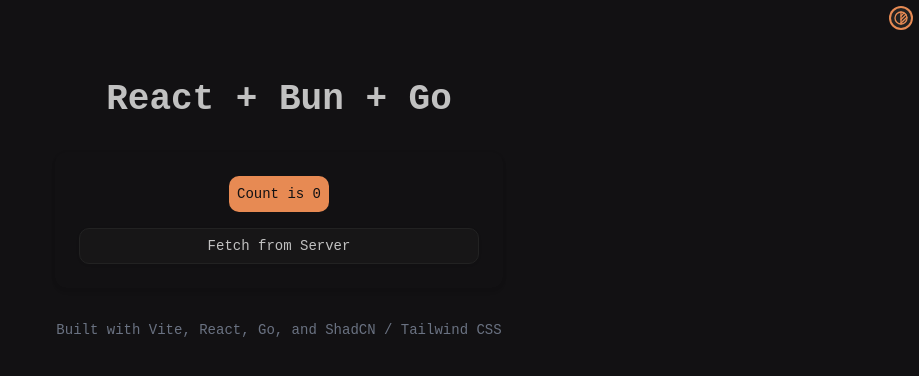
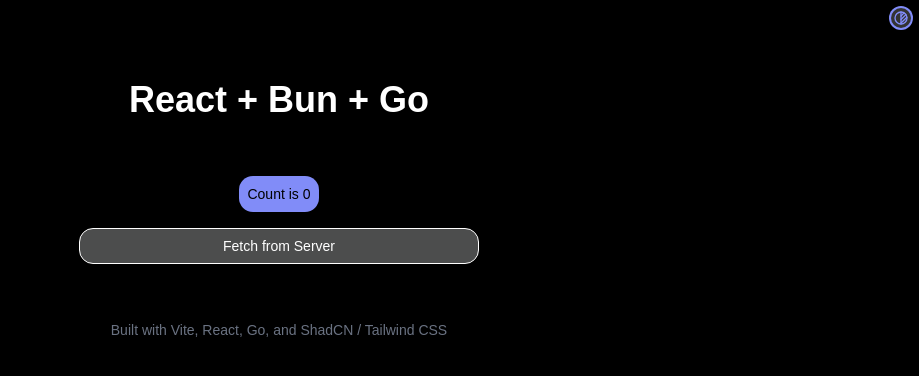
Before and after one commit to kozykoding/go-react-bun, a React (Vite) app in the folder frontend/: page / in a window 1280 px wide. Shown: the top 376 px of the page, without its empty margins (361-1280 px from the left). Built offline with nearby package versions, Linux system fonts and the light colour scheme; no server answers.

Commit message:
updated frontend css

```diff
--- a/frontend/src/index.css
+++ b/frontend/src/index.css
@@ -4,121 +4,131 @@
 @custom-variant dark (&:is(.dark *));
 
 :root {
-  --background: oklch(1 0 0);
-  --foreground: oklch(0.2101 0.0318 264.6645);
+  --background: oklch(0.9789 0.0082 121.6272);
+  --foreground: oklch(0 0 0);
   --card: oklch(1 0 0);
-  --card-foreground: oklch(0.2101 0.0318 264.6645);
+  --card-foreground: oklch(0 0 0);
   --popover: oklch(1 0 0);
-  --popover-foreground: oklch(0.2101 0.0318 264.6645);
-  --primary: oklch(0.6716 0.1368 48.513);
+  --popover-foreground: oklch(0 0 0);
+  --primary: oklch(0.5106 0.2301 276.9656);
   --primary-foreground: oklch(1 0 0);
-  --secondary: oklch(0.536 0.0398 196.028);
+  --secondary: oklch(0.7038 0.123 182.5025);
   --secondary-foreground: oklch(1 0 0);
-  --muted: oklch(0.967 0.0029 264.5419);
-  --muted-foreground: oklch(0.551 0.0234 264.3637);
-  --accent: oklch(0.9491 0 0);
-  --accent-foreground: oklch(0.2101 0.0318 264.6645);
+  --muted: oklch(0.9551 0 0);
+  --muted-foreground: oklch(0.3211 0 0);
+  --accent: oklch(0.7686 0.1647 70.0804);
+  --accent-foreground: oklch(0 0 0);
   --destructive: oklch(0.6368 0.2078 25.3313);
-  --destructive-foreground: oklch(0.9851 0 0);
-  --border: oklch(0.9276 0.0058 264.5313);
-  --input: oklch(0.9276 0.0058 264.5313);
-  --ring: oklch(0.6716 0.1368 48.513);
-  --chart-1: oklch(0.594 0.0443 196.0233);
-  --chart-2: oklch(0.7214 0.1337 49.9802);
-  --chart-3: oklch(0.8721 0.0864 68.5474);
-  --chart-4: oklch(0.6268 0 0);
-  --chart-5: oklch(0.683 0 0);
-  --sidebar: oklch(0.967 0.0029 264.5419);
-  --sidebar-foreground: oklch(0.2101 0.0318 264.6645);
-  --sidebar-primary: oklch(0.6716 0.1368 48.513);
+  --destructive-foreground: oklch(1 0 0);
+  --border: oklch(0 0 0);
+  --input: oklch(0.5555 0 0);
+  --ring: oklch(0.7853 0.1041 274.7134);
+  --chart-1: oklch(0.5106 0.2301 276.9656);
+  --chart-2: oklch(0.7038 0.123 182.5025);
+  --chart-3: oklch(0.7686 0.1647 70.0804);
+  --chart-4: oklch(0.6559 0.2118 354.3084);
+  --chart-5: oklch(0.7227 0.192 149.5793);
+  --sidebar: oklch(0.9789 0.0082 121.6272);
+  --sidebar-foreground: oklch(0 0 0);
+  --sidebar-primary: oklch(0.5106 0.2301 276.9656);
   --sidebar-primary-foreground: oklch(1 0 0);
-  --sidebar-accent: oklch(1 0 0);
-  --sidebar-accent-foreground: oklch(0.2101 0.0318 264.6645);
-  --sidebar-border: oklch(0.9276 0.0058 264.5313);
-  --sidebar-ring: oklch(0.6716 0.1368 48.513);
-  --font-sans: Geist Mono, ui-monospace, monospace;
-  --font-serif: serif;
-  --font-mono: JetBrains Mono, monospace;
-  --radius: 0.75rem;
+  --sidebar-accent: oklch(0.7686 0.1647 70.0804);
+  --sidebar-accent-foreground: oklch(0 0 0);
+  --sidebar-border: oklch(0 0 0);
+  --sidebar-ring: oklch(0.7853 0.1041 274.7134);
+  --font-sans: DM Sans, sans-serif;
+  --font-serif: DM Sans, sans-serif;
+  --font-mono: Space Mono, monospace;
+  --radius: 1rem;
   --shadow-x: 0px;
-  --shadow-y: 1px;
-  --shadow-blur: 4px;
+  --shadow-y: 0px;
+  --shadow-blur: 0px;
   --shadow-spread: 0px;
   --shadow-opacity: 0.05;
-  --shadow-color: #000000;
-  --shadow-2xs: 0px 1px 4px 0px hsl(0 0% 0% / 0.03);
-  --shadow-xs: 0px 1px 4px 0px hsl(0 0% 0% / 0.03);
+  --shadow-color: #1a1a1a;
+  --shadow-2xs: 0px 0px 0px 0px hsl(0 0% 10.1961% / 0.03);
+  --shadow-xs: 0px 0px 0px 0px hsl(0 0% 10.1961% / 0.03);
   --shadow-sm:
-    0px 1px 4px 0px hsl(0 0% 0% / 0.05), 0px 1px 2px -1px hsl(0 0% 0% / 0.05);
+    0px 0px 0px 0px hsl(0 0% 10.1961% / 0.05),
+    0px 1px 2px -1px hsl(0 0% 10.1961% / 0.05);
   --shadow:
-    0px 1px 4px 0px hsl(0 0% 0% / 0.05), 0px 1px 2px -1px hsl(0 0% 0% / 0.05);
+    0px 0px 0px 0px hsl(0 0% 10.1961% / 0.05),
+    0px 1px 2px -1px hsl(0 0% 10.1961% / 0.05);
   --shadow-md:
-    0px 1px 4px 0px hsl(0 0% 0% / 0.05), 0px 2px 4px -1px hsl(0 0% 0% / 0.05);
+    0px 0px 0px 0px hsl(0 0% 10.1961% / 0.05),
+    0px 2px 4px -1px hsl(0 0% 10.1961% / 0.05);
   --shadow-lg:
-    0px 1px 4px 0px hsl(0 0% 0% / 0.05), 0px 4px 6px -1px hsl(0 0% 0% / 0.05);
+    0px 0px 0px 0px hsl(0 0% 10.1961% / 0.05),
+    0px 4px 6px -1px hsl(0 0% 10.1961% / 0.05);
   --shadow-xl:
-    0px 1px 4px 0px hsl(0 0% 0% / 0.05), 0px 8px 10px -1px hsl(0 0% 0% / 0.05);
-  --shadow-2xl: 0px 1px 4px 0px hsl(0 0% 0% / 0.13);
-  --tracking-normal: 0rem;
+    0px 0px 0px 0px hsl(0 0% 10.1961% / 0.05),
+    0px 8px 10px -1px hsl(0 0% 10.1961% / 0.05);
+  --shadow-2xl: 0px 0px 0px 0px hsl(0 0% 10.1961% / 0.13);
+  --tracking-normal: normal;
   --spacing: 0.25rem;
 }
 
 .dark {
-  --background: oklch(0.1797 0.0043 308.1928);
-  --foreground: oklch(0.8109 0 0);
-  --card: oklch(0.1822 0 0);
-  --card-foreground: oklch(0.8109 0 0);
-  --popover: oklch(0.1797 0.0043 308.1928);
-  --popover-foreground: oklch(0.8109 0 0);
-  --primary: oklch(0.7214 0.1337 49.9802);
-  --primary-foreground: oklch(0.1797 0.0043 308.1928);
-  --secondary: oklch(0.594 0.0443 196.0233);
-  --secondary-foreground: oklch(0.1797 0.0043 308.1928);
-  --muted: oklch(0.252 0 0);
-  --muted-foreground: oklch(0.6268 0 0);
-  --accent: oklch(0.3211 0 0);
-  --accent-foreground: oklch(0.8109 0 0);
-  --destructive: oklch(0.594 0.0443 196.0233);
-  --destructive-foreground: oklch(0.1797 0.0043 308.1928);
-  --border: oklch(0.252 0 0);
-  --input: oklch(0.252 0 0);
-  --ring: oklch(0.7214 0.1337 49.9802);
-  --chart-1: oklch(0.594 0.0443 196.0233);
-  --chart-2: oklch(0.7214 0.1337 49.9802);
-  --chart-3: oklch(0.8721 0.0864 68.5474);
-  --chart-4: oklch(0.6268 0 0);
-  --chart-5: oklch(0.683 0 0);
-  --sidebar: oklch(0.1822 0 0);
-  --sidebar-foreground: oklch(0.8109 0 0);
-  --sidebar-primary: oklch(0.7214 0.1337 49.9802);
-  --sidebar-primary-foreground: oklch(0.1797 0.0043 308.1928);
-  --sidebar-accent: oklch(0.3211 0 0);
-  --sidebar-accent-foreground: oklch(0.8109 0 0);
-  --sidebar-border: oklch(0.252 0 0);
-  --sidebar-ring: oklch(0.7214 0.1337 49.9802);
-  --font-sans: Geist Mono, ui-monospace, monospace;
-  --font-serif: serif;
-  --font-mono: JetBrains Mono, monospace;
-  --radius: 0.75rem;
+  --background: oklch(0 0 0);
+  --foreground: oklch(1 0 0);
+  --card: oklch(0.2455 0.0217 257.2823);
+  --card-foreground: oklch(1 0 0);
+  --popover: oklch(0.2455 0.0217 257.2823);
+  --popover-foreground: oklch(1 0 0);
+  --primary: oklch(0.6801 0.1583 276.9349);
+  --primary-foreground: oklch(0 0 0);
+  --secondary: oklch(0.7845 0.1325 181.912);
+  --secondary-foreground: oklch(0 0 0);
+  --muted: oklch(0.3211 0 0);
+  --muted-foreground: oklch(0.8452 0 0);
+  --accent: oklch(0.879 0.1534 91.6054);
+  --accent-foreground: oklch(0 0 0);
+  --destructive: oklch(0.7106 0.1661 22.2162);
+  --destructive-foreground: oklch(0 0 0);
+  --border: oklch(0.4459 0 0);
+  --input: oklch(1 0 0);
+  --ring: oklch(0.6801 0.1583 276.9349);
+  --chart-1: oklch(0.6801 0.1583 276.9349);
+  --chart-2: oklch(0.7845 0.1325 181.912);
+  --chart-3: oklch(0.879 0.1534 91.6054);
+  --chart-4: oklch(0.7253 0.1752 349.7607);
+  --chart-5: oklch(0.8003 0.1821 151.711);
+  --sidebar: oklch(0 0 0);
+  --sidebar-foreground: oklch(1 0 0);
+  --sidebar-primary: oklch(0.6801 0.1583 276.9349);
+  --sidebar-primary-foreground: oklch(0 0 0);
+  --sidebar-accent: oklch(0.879 0.1534 91.6054);
+  --sidebar-accent-foreground: oklch(0 0 0);
+  --sidebar-border: oklch(1 0 0);
+  --sidebar-ring: oklch(0.6801 0.1583 276.9349);
+  --font-sans: DM Sans, sans-serif;
+  --font-serif: DM Sans, sans-serif;
+  --font-mono: Space Mono, monospace;
+  --radius: 1rem;
   --shadow-x: 0px;
-  --shadow-y: 1px;
-  --shadow-blur: 4px;
+  --shadow-y: 0px;
+  --shadow-blur: 0px;
   --shadow-spread: 0px;
   --shadow-opacity: 0.05;
-  --shadow-color: #000000;
-  --shadow-2xs: 0px 1px 4px 0px hsl(0 0% 0% / 0.03);
-  --shadow-xs: 0px 1px 4px 0px hsl(0 0% 0% / 0.03);
+  --shadow-color: #1a1a1a;
+  --shadow-2xs: 0px 0px 0px 0px hsl(0 0% 10.1961% / 0.03);
+  --shadow-xs: 0px 0px 0px 0px hsl(0 0% 10.1961% / 0.03);
   --shadow-sm:
-    0px 1px 4px 0px hsl(0 0% 0% / 0.05), 0px 1px 2px -1px hsl(0 0% 0% / 0.05);
+    0px 0px 0px 0px hsl(0 0% 10.1961% / 0.05),
+    0px 1px 2px -1px hsl(0 0% 10.1961% / 0.05);
   --shadow:
-    0px 1px 4px 0px hsl(0 0% 0% / 0.05), 0px 1px 2px -1px hsl(0 0% 0% / 0.05);
+    0px 0px 0px 0px hsl(0 0% 10.1961% / 0.05),
+    0px 1px 2px -1px hsl(0 0% 10.1961% / 0.05);
   --shadow-md:
-    0px 1px 4px 0px hsl(0 0% 0% / 0.05), 0px 2px 4px -1px hsl(0 0% 0% / 0.05);
+    0px 0px 0px 0px hsl(0 0% 10.1961% / 0.05),
+    0px 2px 4px -1px hsl(0 0% 10.1961% / 0.05);
   --shadow-lg:
-    0px 1px 4px 0px hsl(0 0% 0% / 0.05), 0px 4px 6px -1px hsl(0 0% 0% / 0.05);
+    0px 0px 0px 0px hsl(0 0% 10.1961% / 0.05),
+    0px 4px 6px -1px hsl(0 0% 10.1961% / 0.05);
   --shadow-xl:
-    0px 1px 4px 0px hsl(0 0% 0% / 0.05), 0px 8px 10px -1px hsl(0 0% 0% / 0.05);
-  --shadow-2xl: 0px 1px 4px 0px hsl(0 0% 0% / 0.13);
+    0px 0px 0px 0px hsl(0 0% 10.1961% / 0.05),
+    0px 8px 10px -1px hsl(0 0% 10.1961% / 0.05);
+  --shadow-2xl: 0px 0px 0px 0px hsl(0 0% 10.1961% / 0.13);
 }
 
 @theme inline {
```
